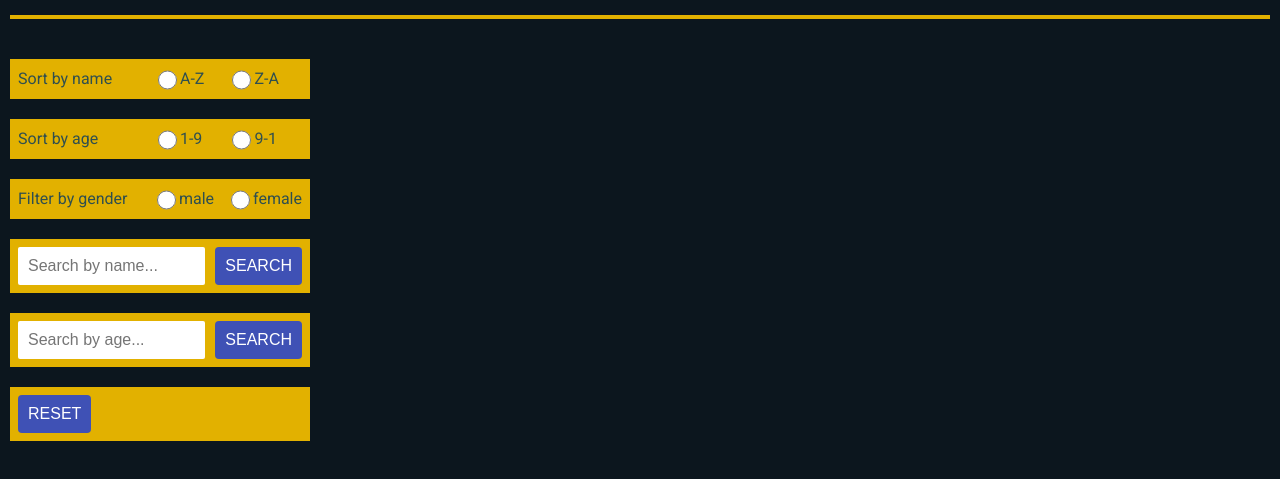
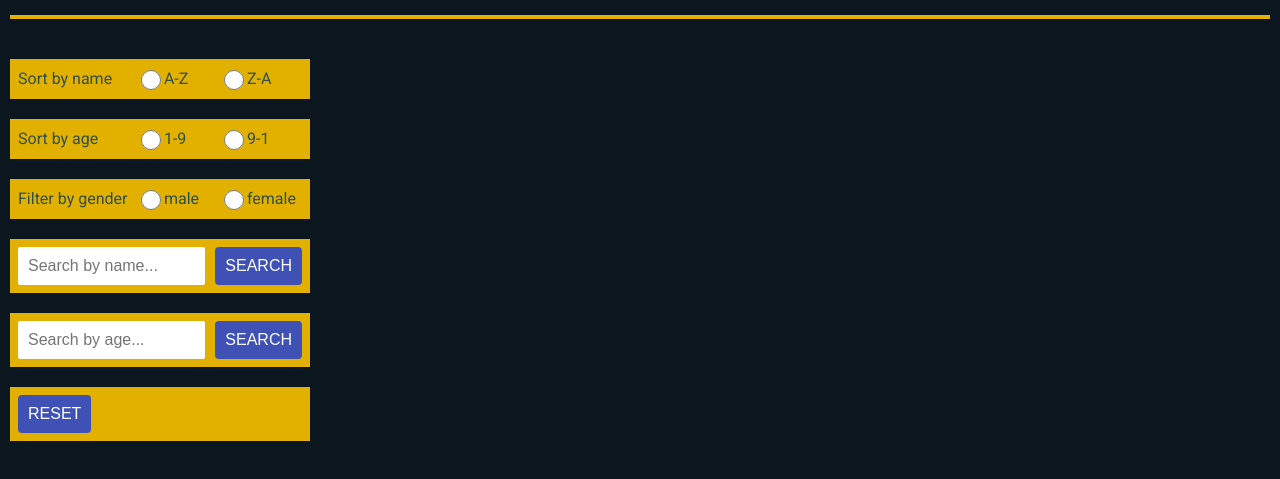
Before and after one commit to OlgaFrontend/kottans-frontend, a plain HTML site: page task_friends-app/index.html in a window 1280 px wide. Shown: the part 55-534 px from the top of the page. Drawn offline with Linux system fonts and the light colour scheme; no server answers.

Commit message:
fix friend-app

```diff
--- a/task_friends-app/css/main.css
+++ b/task_friends-app/css/main.css
@@ -113,7 +113,8 @@ body {
 }
 
 .search-box label {
-  width: 50px;
+  width: 100px;
+  display: flex;
 }
 
 .search-input {
--- a/task_friends-app/index.html
+++ b/task_friends-app/index.html
@@ -32,24 +32,36 @@
           <form id="form-filter">
             <div id="user-name" class="search-box">
               <span>Sort by name</span>
-              <input id="up-name" value="up-name" name="group-name" class="input-name-up" type="radio" />
-              <label for="up-name">A-Z</label>
-              <input  id="down-name" value="down-name" name="group-name" class="input-name-d" type="radio" />
-              <label for="down-name">Z-A</label>
+              <label for="up-name">
+                <input id="up-name" value="up-name" name="group-name" class="input-name-up" type="radio" />
+                A-Z
+              </label>
+              <label for="down-name">
+                <input  id="down-name" value="down-name" name="group-name" class="input-name-d" type="radio"/>
+                Z-A
+              </label>
             </div>
             <div id="user-age" class="search-box">
               <span>Sort by age</span>
-              <input id="up-age" name="group-age" class="input-age-up" type="radio" value="up-age"/>
-              <label for="up-age">1-9</label>
-              <input id="down-age" name="group-age" class="input-age-d" type="radio" value="down-age"/>
-              <label for="down-age">9-1</label>
+              <label for="up-age">
+                <input id="up-age" name="group-age" class="input-age-up" type="radio" value="up-age" />
+                1-9
+              </label>
+              <label for="down-age">
+                  <input id="down-age" name="group-age" class="input-age-d" type="radio" value="down-age"/>
+                  9-1
+              </label>
             </div>
             <div id="user-gender" class="search-box">
               <span>Filter by gender</span>
-              <input id="male" name="group-gender" class="input-gender input-male" type="radio" value="male" />
-              <label for="male">male</label>
-              <input id="female" name="group-gender" class="input-gender input-female" type="radio" value="female" />
-              <label for="female">female</label>
+              <label for="male">
+                  <input id="male" name="group-gender" class="input-gender input-male" type="radio" value="male" />
+                  male
+              </label>
+              <label for="female">
+                  <input id="female" name="group-gender" class="input-gender input-female" type="radio" value="female" />
+                  female
+              </label>
             </div>
             <div class="search-name search-box">
               <input class="search-by-name search-input" type="text" placeholder="Search by name..."></input>
--- a/task_friends-app/js/main.js
+++ b/task_friends-app/js/main.js
@@ -4,6 +4,10 @@ const USER_LIST = document.querySelector('.user-list');
 const INPUT_NAME = document.querySelector('.search-by-name');
 const INPUT_AGE = document.querySelector('.search-by-age');
 const RESET = document.querySelector('.btn-reset');
+const INPUT_UP = document.querySelector('#up-name');
+const INPUT_DOWN = document.querySelector('#down-name');
+const INPUT_MALE = document.querySelector('#male');
+const INPUT_FEMALE = document.querySelector('#female');
 
 const ENDPOINT = 'https://randomuser.me/api/?';
 const RES = 'results=20';
@@ -70,6 +74,9 @@ const makeSearch = ({ target }) => {
   let getUsers = users;
   let inputVal;
   switch ((target !== null && inputChecked) || (target.classList.contains('search-btn'))) {
+    case target.value === 'male' || target.value === 'female':
+      getUsers = users.filter(item => item.gender === target.value);
+      break;
     case target.value === 'up-age':
       getUsers = users.sort((a, b) => a.age - b.age);
       break;
@@ -81,9 +88,6 @@ const makeSearch = ({ target }) => {
       break;
     case target.value === 'down-name':
       getUsers = users.sort((a, b) => ((a.name < b.name) - (a.name > b.name)));
-      break;
-    case target.value === 'male' || target.value === 'female':
-      getUsers = users.filter(item => item.gender === target.value);
       break;
     case target.classList.contains('search-name-btn'):
       inputVal = INPUT_NAME.value;
@@ -101,6 +105,7 @@ const makeSearch = ({ target }) => {
       });
       break;
   }
+
   renderUsers(getUsers, USER_LIST);
 };
 
```
